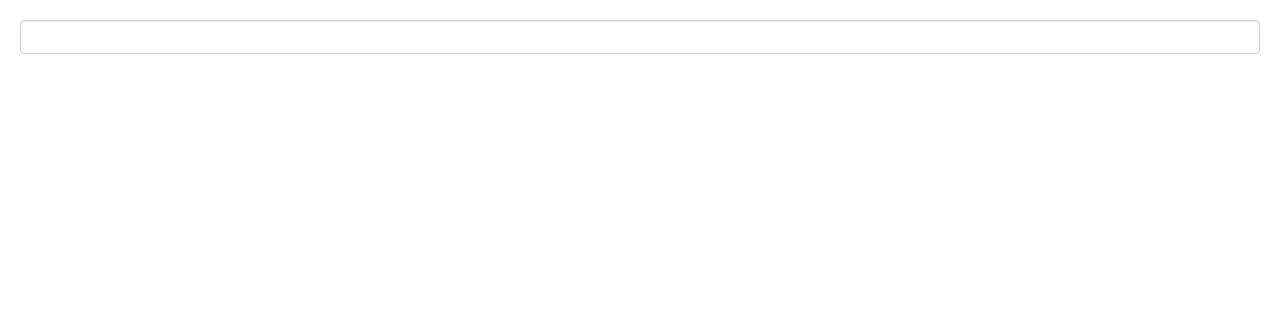
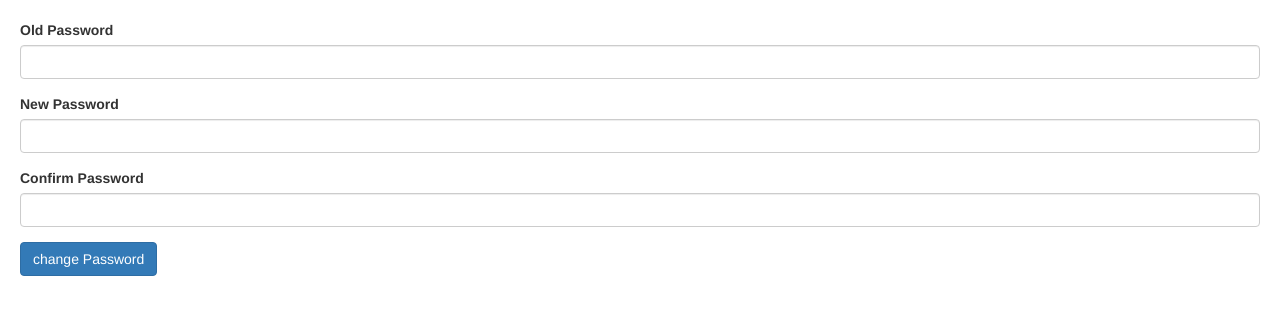
Before and after one commit to yuanyu90221/angular-demo, an Angular app: page / in a window 1280 px wide. Shown: the top 314 px of the page. Built offline with nearby package versions, Linux system fonts and the light colour scheme.

Commit message:
add change-passwd-form

```diff
--- a/src/app/app.component.html
+++ b/src/app/app.component.html
@@ -15,4 +15,5 @@
 <!--<contact-form></contact-form>-->
 <!--<course-form></course-form>-->
 <!--<signup-form></signup-form>-->
-<new-course-form></new-course-form>
+<!--<new-course-form></new-course-form>-->
+<change-passwd-form></change-passwd-form>
--- a/src/app/app.module.ts
+++ b/src/app/app.module.ts
@@ -22,6 +22,7 @@ import { ContactFormComponent } from './contact-form/contact-form.component';
 import { CourseFormComponent } from './course-form/course-form.component';
 import { SignupFormComponent } from './signup-form/signup-form.component';
 import { NewCourseFormComponent } from './new-course-form/new-course-form.component';
+import { ChangePasswdFormComponent } from './change-passwd-form/change-passwd-form.component';
 
 @NgModule({
   declarations: [
@@ -42,7 +43,8 @@ import { NewCourseFormComponent } from './new-course-form/new-course-form.compon
     ContactFormComponent,
     CourseFormComponent,
     SignupFormComponent,
-    NewCourseFormComponent
+    NewCourseFormComponent,
+    ChangePasswdFormComponent
   ],
   imports: [
     BrowserModule,
--- /dev/null
+++ b/src/app/change-passwd-form/change-passwd-form.component.html
@@ -0,0 +1,40 @@
+<form [formGroup]="form" (ngSubmit)="log(form)">
+  <div class="form-group">
+    <label for="oldpasswd">Old Password</label>
+    <input formControlName="oldpasswd"
+      type="password"
+      id="oldpasswd"
+      class="form-control">
+      <div *ngIf="oldpasswd.touched && oldpasswd.invalid" class="alert alert-danger">
+            <div *ngIf="oldpasswd.errors.required">Current password is required!</div>
+            <div *ngIf="oldpasswd.errors.shouldMatchOldPasswd">Current password doesn't match!</div>
+      </div>
+  </div>
+  <div class="form-group">
+    <label for="newpasswd">New Password</label>
+    <input formControlName="newpasswd"
+      type="password"
+      id="newpasswd"
+      class="form-control">
+      <div *ngIf="newpasswd.touched && newpasswd.invalid" class="alert alert-danger">
+            <div *ngIf="newpasswd.errors.required">New password is required!</div>
+      </div>
+  </div>
+  <div class="form-group">
+    <label for="confirmpasswd">Confirm Password</label>
+    <input formControlName="confirmpasswd"
+      type="password"
+      id="confirmpasswd"
+      class="form-control">
+      <div *ngIf="confirmpasswd.touched && confirmpasswd.invalid" class="alert alert-danger">
+            <div *ngIf="confirmpasswd.errors.required">Confirm password is required!</div>
+      </div>
+      <div *ngIf="confirmpasswd.touched && form.invalid && form.errors.mismatch && confirmpasswd.valid" class="alert alert-danger">
+        confirm password not match!
+      </div>
+  </div>
+  <p>
+    {{ form._value | json}}
+  </p>
+  <button class="btn btn-primary">change Password</button>
+</form>
--- /dev/null
+++ b/src/app/change-passwd-form/change-passwd-form.component.ts
@@ -0,0 +1,37 @@
+import { PasswdValidators } from './passwd.validators';
+import { FormBuilder, Validators, FormGroup, ValidationErrors } from '@angular/forms';
+import { Component} from '@angular/core';
+
+@Component({
+  // tslint:disable-next-line:component-selector
+  selector: 'change-passwd-form',
+  templateUrl: './change-passwd-form.component.html',
+  styleUrls: ['./change-passwd-form.component.css']
+})
+export class ChangePasswdFormComponent {
+  form;
+  constructor(fb: FormBuilder) {
+    this.form = fb.group({
+        oldpasswd: ['', Validators.required, PasswdValidators.shouldMatchOldPasswd],
+        newpasswd: ['', Validators.required],
+        confirmpasswd: ['', Validators.required]
+    }, {validator: PasswdValidators.misMatch});
+  }
+
+  log(form) {
+    console.log(form);
+  }
+
+  get oldpasswd() {
+    return this.form.get('oldpasswd');
+  }
+
+  get newpasswd() {
+    return this.form.get('newpasswd');
+  }
+
+  get confirmpasswd() {
+    return this.form.get('confirmpasswd');
+  }
+
+}
--- /dev/null
+++ b/src/app/change-passwd-form/passwd.validators.ts
@@ -0,0 +1,21 @@
+import { AbstractControl, ValidationErrors, ValidatorFn, FormGroup } from '@angular/forms';
+export class PasswdValidators {
+  static shouldMatchOldPasswd(control: AbstractControl): Promise<ValidationErrors | null> {
+    return new Promise((resolve, reject) => {
+       setTimeout(() => {
+          if (control.value !== '1234') {
+            resolve({shouldMatchOldPasswd: true});
+          }
+          // tslint:disable-next-line:one-line
+          else {
+            resolve(null);
+          }
+        }, 2000);
+    });
+  }
+
+  static misMatch(group: FormGroup): ValidationErrors | null {
+    // let valid = false;
+    return group.get('confirmpasswd').value === group.get('newpasswd').value ? null : {mismatch: true};
+  }
+}
--- a/src/app/new-course-form/new-course-form.component.html
+++ b/src/app/new-course-form/new-course-form.component.html
@@ -1,11 +1,12 @@
-<form>
+<form [formGroup]="form">
   <input type="text" class="form-control"
          (keyup.enter)="addTopic(topic)" #topic>
   <ul class="list-group">
     <li
       *ngFor="let topic of topics.controls"
       (click)="removeTopic(topic)"
-      class="list-group-item">
+      class="list-group-item"
+      id="{{topic.value}}">
       {{topic.value}}
     </li>
   </ul>
```
Also changed, not shown: src/app/change-passwd-form/change-passwd-form.component.css (added), 1 other file (tests, documents, lock files or other folders).
